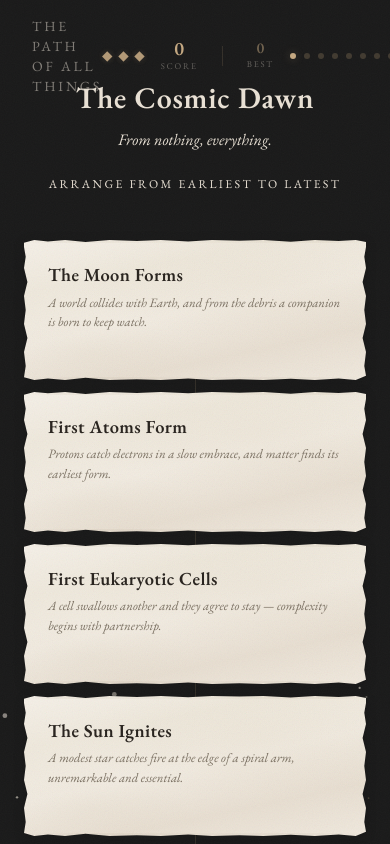
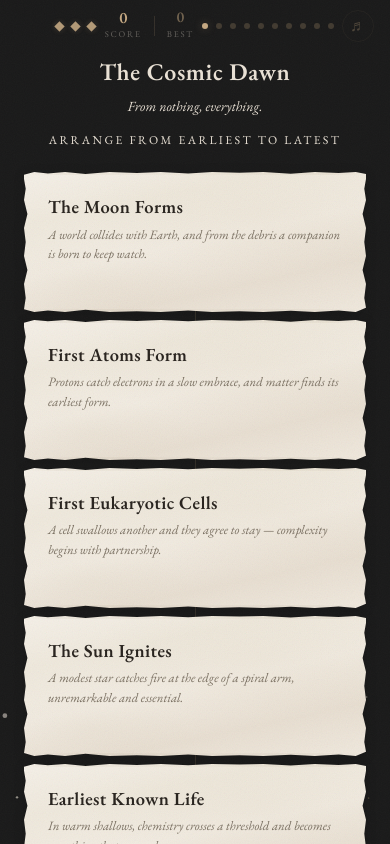
Before and after one commit to aherzfeld/the_path_of_all_things, a website built with Vite: page index.html in a window 390 px wide. Both pictures are taken after a click on the button "Begin". Shown: the top 844 px of the page. Built offline with nearby package versions, Linux system fonts and the light colour scheme.

Commit message:
optimized for mobile

```diff
--- a/index.html
+++ b/index.html
@@ -2,7 +2,7 @@
 <html lang="en">
   <head>
     <meta charset="UTF-8" />
-    <meta name="viewport" content="width=device-width, initial-scale=1.0" />
+    <meta name="viewport" content="width=device-width, initial-scale=1.0, viewport-fit=cover" />
     <title>The Path of All Things</title>
     <link rel="preconnect" href="https://fonts.googleapis.com" />
     <link rel="preconnect" href="https://fonts.gstatic.com" crossorigin />
@@ -19,10 +19,10 @@
 
     <!-- HUD -->
     <header class="hud">
-      <div class="text-sm tracking-[0.2em] uppercase opacity-50" style="font-family: var(--font-serif);">
+      <div class="hidden sm:block text-sm tracking-[0.2em] uppercase opacity-50" style="font-family: var(--font-serif);">
         The Path of All Things
       </div>
-      <div class="flex items-center gap-4">
+      <div class="flex items-center gap-2 sm:gap-4 ml-auto sm:ml-0">
         <div id="lives-display" class="lives-display">
           <span class="life-pip alive">&#x25C6;</span>
           <span class="life-pip alive">&#x25C6;</span>
@@ -45,7 +45,7 @@
     </header>
 
     <!-- Main Game Area -->
-    <main id="app" class="relative z-10 flex flex-col items-center justify-center min-h-screen px-4 py-20">
+    <main id="app" class="relative z-10 flex flex-col items-center justify-center min-h-screen px-4 py-14 md:py-20">
     </main>
 
     <script type="module" src="/src/main.js"></script>
--- a/src/main.js
+++ b/src/main.js
@@ -488,26 +488,26 @@
   state.levelErrors = 0
 
   app.innerHTML = `
-    <div class="text-center mb-12">
-      <h1 class="level-title text-3xl md:text-4xl font-semibold tracking-wide" style="font-family: var(--font-serif);">
+    <div class="text-center mb-6 md:mb-12">
+      <h1 class="level-title text-2xl md:text-4xl font-semibold tracking-wide" style="font-family: var(--font-serif);">
         ${level.name}
       </h1>
-      <p class="level-subtitle mt-3 text-base italic opacity-50" style="font-family: var(--font-serif);">
+      <p class="level-subtitle mt-2 md:mt-3 text-sm md:text-base italic opacity-50" style="font-family: var(--font-serif);">
         ${level.subtitle}
       </p>
-      <p class="level-subtitle mt-6 text-xs tracking-[0.2em] uppercase opacity-30">
+      <p class="level-subtitle mt-4 md:mt-6 text-xs tracking-[0.2em] uppercase opacity-30">
         Arrange from earliest to latest
       </p>
     </div>
 
     <div class="relative w-full max-w-lg mx-auto">
       <div class="timeline-line"></div>
-      <div id="card-list" class="relative z-10 flex flex-col items-center gap-3 px-2">
+      <div id="card-list" class="relative z-10 flex flex-col items-center gap-2 md:gap-3 px-2">
         ${shuffledEvents.map(e => createCardHTML(e)).join('')}
       </div>
     </div>
 
-    <div class="mt-10 flex flex-col items-center gap-4">
+    <div class="mt-6 md:mt-10 flex flex-col items-center gap-4">
       <button class="btn-contemplate" id="btn-check">
         Contemplate
       </button>
--- a/src/style.css
+++ b/src/style.css
@@ -857,3 +857,28 @@
     font-size: 0.85rem;
   }
 }
+
+/* ── Mobile HUD & Layout ── */
+@media (max-width: 640px) {
+  .hud {
+    padding: 0.6rem 1rem;
+    padding-top: calc(0.6rem + env(safe-area-inset-top));
+  }
+
+  .score-hud {
+    gap: 0.75rem;
+  }
+
+  .score-value {
+    font-size: 1rem;
+  }
+
+  .btn-contemplate {
+    padding: 0.9rem 2rem;
+    min-height: 44px;
+  }
+
+  body {
+    padding-bottom: env(safe-area-inset-bottom);
+  }
+}
```
